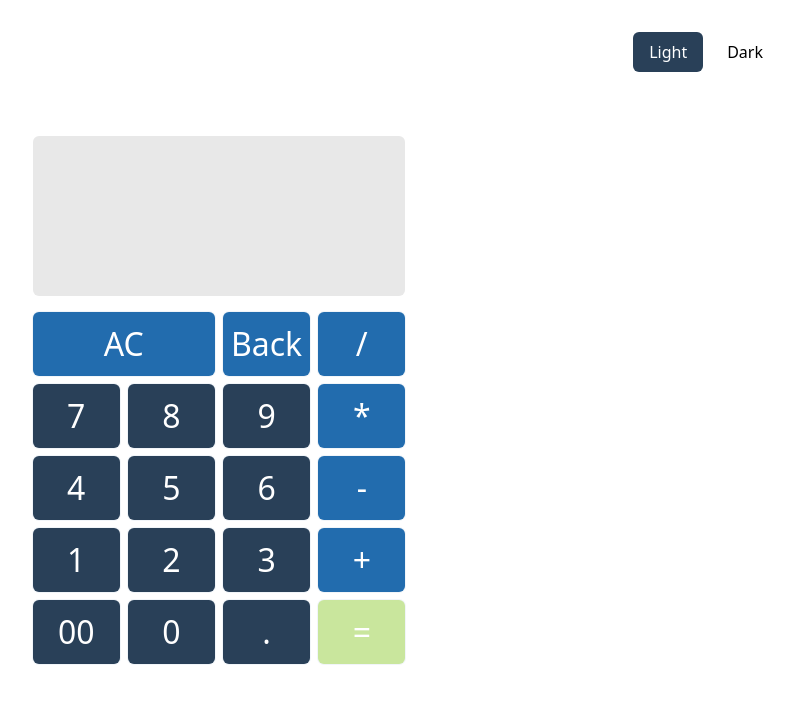
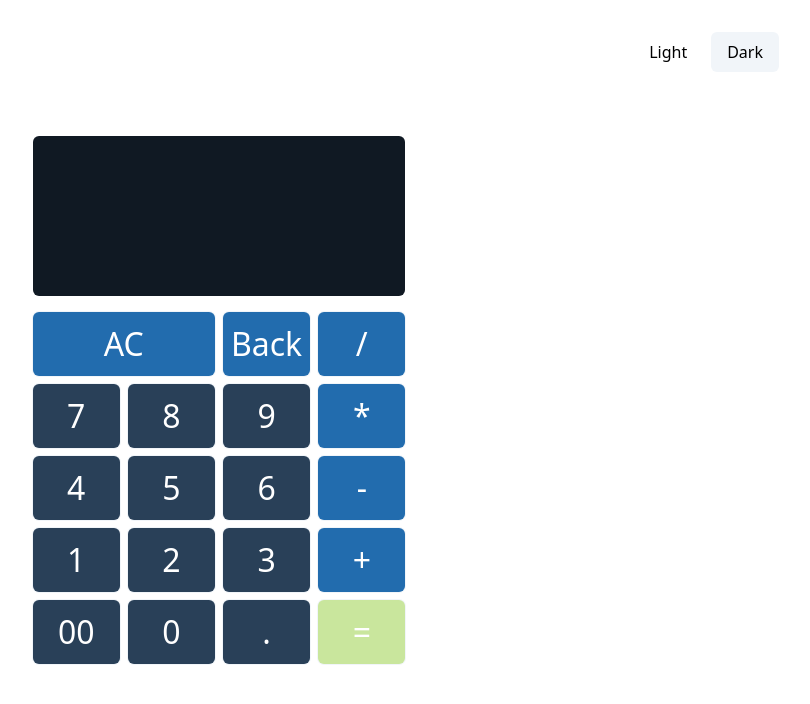
Before and after one commit to ayushknath/calculator, a React (Vite) app: page / in a window 1280 px wide. Shown: the top 704 px of the page, without its empty margins (421-1231 px from the left). Built offline with nearby package versions, Linux system fonts and the light colour scheme.

Commit message:
Default theme set to dark

```diff
--- a/src/App.jsx
+++ b/src/App.jsx
@@ -11,7 +11,7 @@ const themes = ["Light", "Dark"];
 function App() {
   const [printPrimary, setPrintPrimary] = useState("");
   const [printSecondary, setPrintSecondary] = useState("");
-  const [theme, setTheme] = useState(themes[0]);
+  const [theme, setTheme] = useState(themes[1]);
 
   function calculateResult() {
     const operator = operators.find((op) => printPrimary.includes(op));
```
